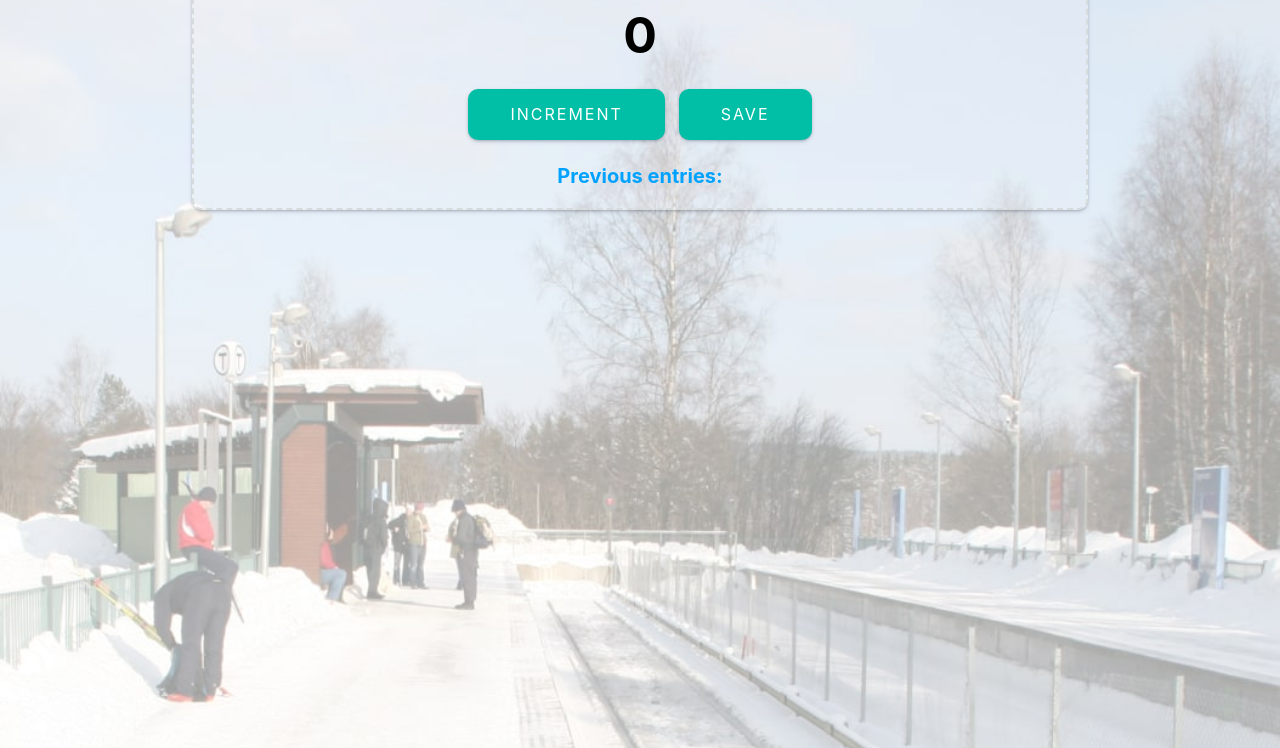
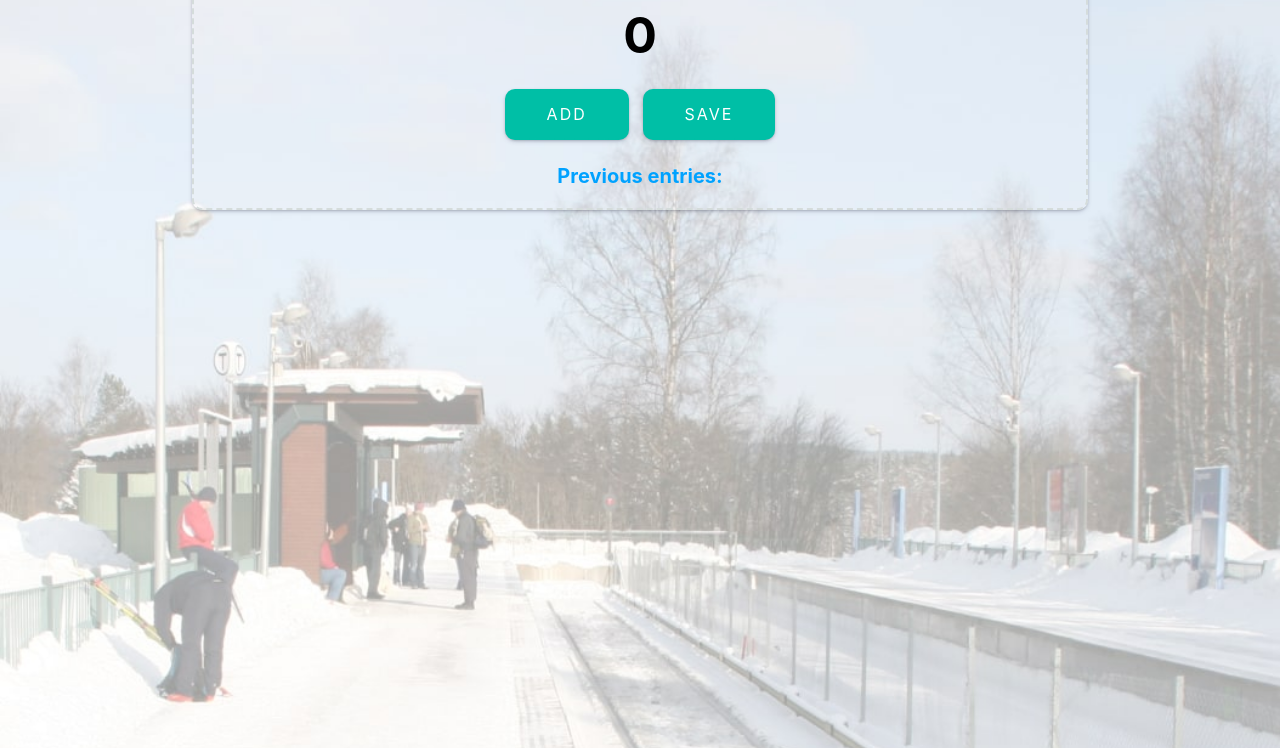
Before and after one commit to Ahmednahrawy/passenger-counter, a plain HTML site: page index.html in a window 1280 px wide. Shown: the part 52-800 px from the top of the page. Drawn offline with Linux system fonts and the light colour scheme.

Commit message:
change button increment text

```diff
--- a/index.html
+++ b/index.html
@@ -13,7 +13,7 @@
     <div class="container">
         <h1>People entered</h1>
         <h2 id = "count-el">0</h2>
-        <button id="increment-btn" onclick="increment()">INCREMENT</button>
+        <button id="increment-btn" onclick="increment()">ADD</button>
         <button id="save-btn" onclick="save()">SAVE</button>
         <br>
         <p id="save-el">Previous entries: </p>
```
